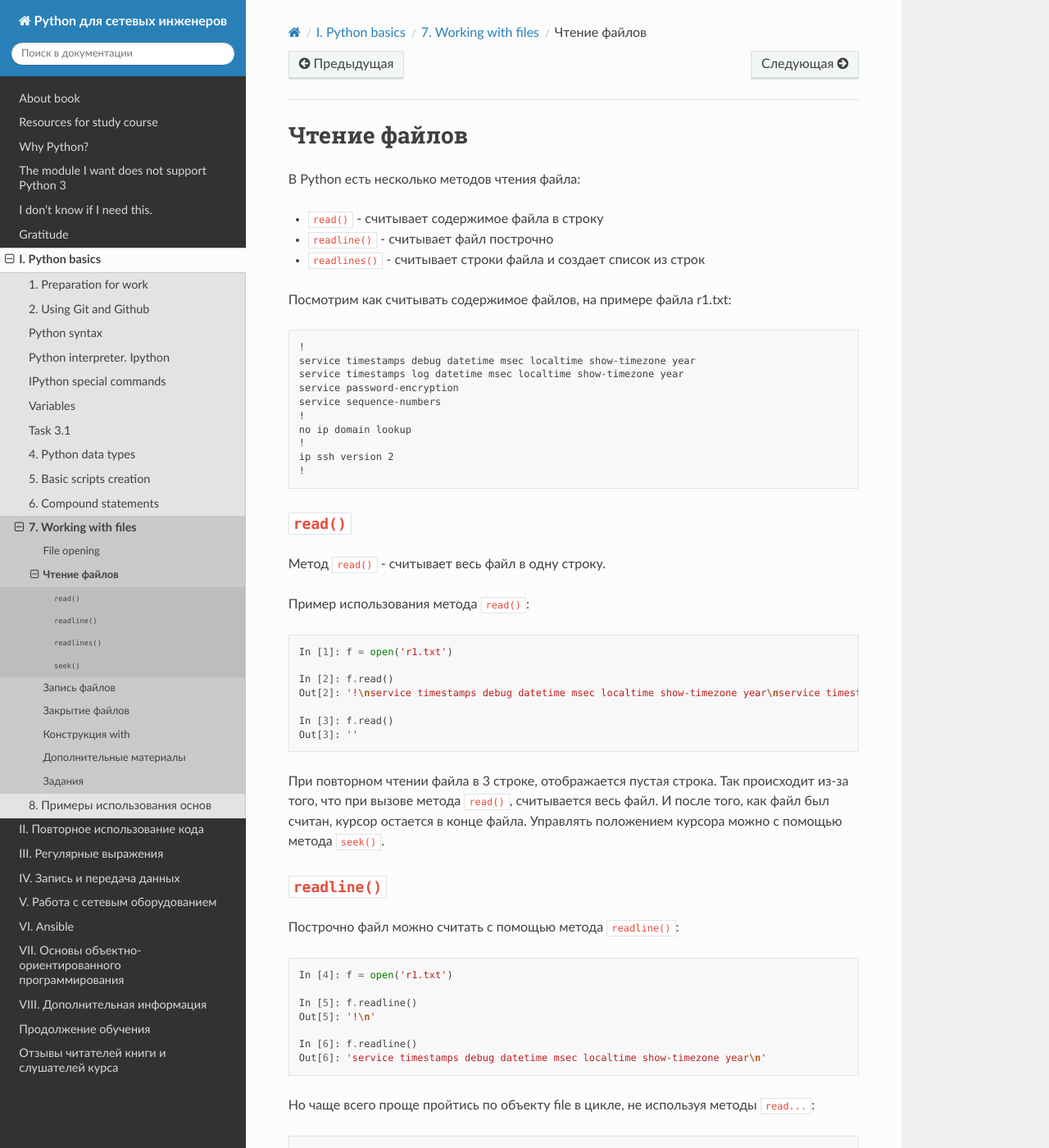
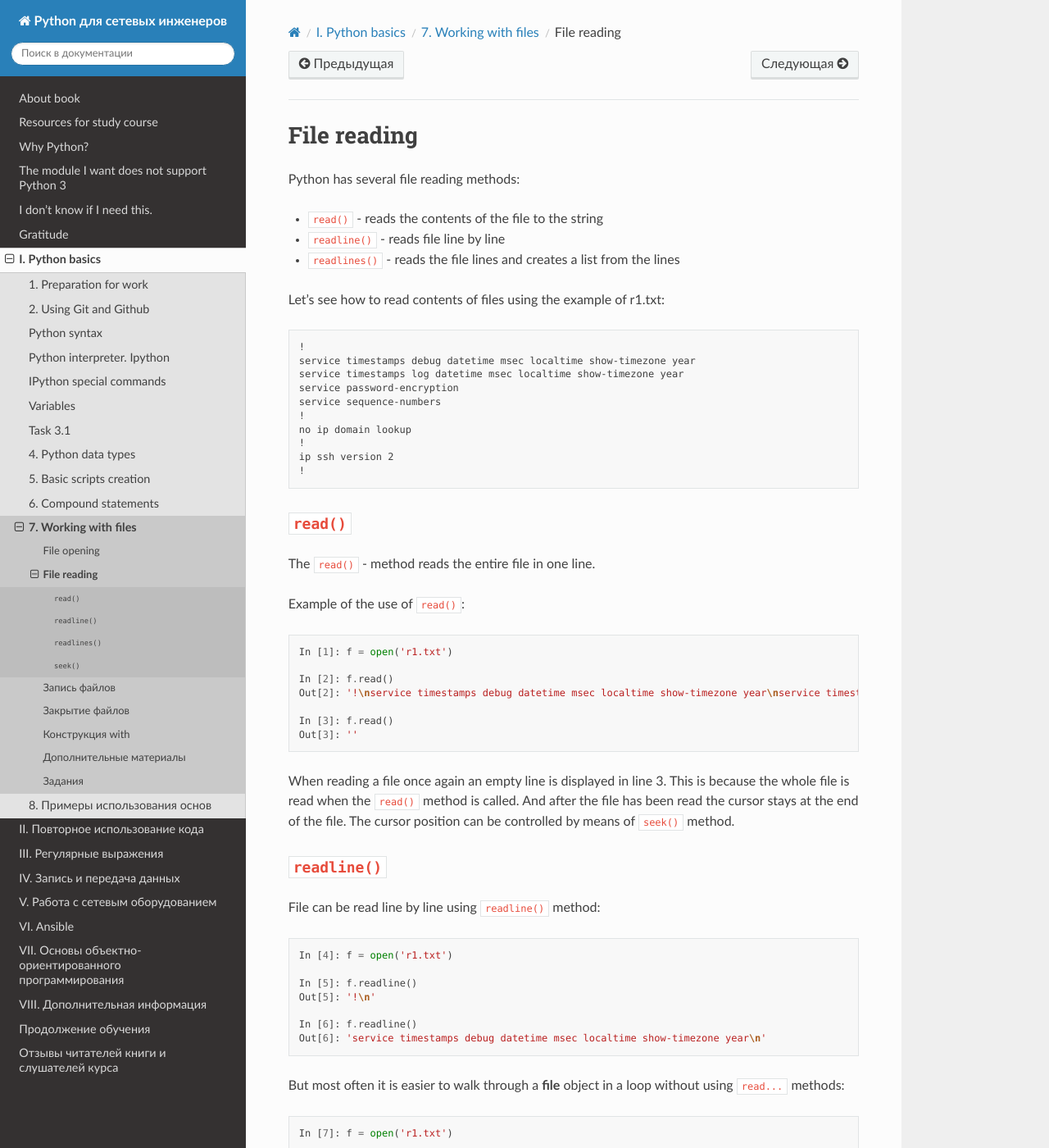
Before and after one commit to Aidar5/nattoeng, a Sphinx documentation site: the page built from docs/source/book/07_files/2_read.rst, in a window 1280 px wide and 1400 px high. Shown: the whole window at 82% size. Built offline with Sphinx 7.4.7 and the Read the Docs theme 2.0.0, drawn with Linux system fonts in a browser that asks for light colours; pages that are not in the unit, such as notebooks, are missing from menus; some of the changed text lies outside the part shown.

Commit message:
Update 2_read.rst

```diff
--- a/docs/source/book/07_files/2_read.rst
+++ b/docs/source/book/07_files/2_read.rst
@@ -1,13 +1,13 @@
-Чтение файлов
+File reading
 -------------
 
-В Python есть несколько методов чтения файла:
+Python has several file reading methods:
 
-* ``read()`` - считывает содержимое файла в строку
-* ``readline()`` - считывает файл построчно
-* ``readlines()`` - считывает строки файла и создает список из строк
+* ``read()`` - reads the contents of the file to the string
+* ``readline()`` - reads file line by line
+* ``readlines()`` - reads the file lines and creates a list from the lines
 
-Посмотрим как считывать содержимое файлов, на примере файла r1.txt:
+Let’s see how to read contents of files using the example of r1.txt:
 
 ::
 
@@ -25,9 +25,9 @@
 ``read()``
 ^^^^^^^^^^
 
-Метод ``read()`` - считывает весь файл в одну строку.
+The ``read()`` - method reads the entire file in one line.
 
-Пример использования метода ``read()``:
+Example of the use of ``read()``:
 
 .. code:: python
 
@@ -39,15 +39,12 @@
     In [3]: f.read()
     Out[3]: ''
 
-При повторном чтении файла в 3 строке, отображается пустая строка. Так
-происходит из-за того, что при вызове метода ``read()``, считывается
-весь файл. И после того, как файл был считан, курсор остается в конце
-файла. Управлять положением курсора можно с помощью метода ``seek()``.
+When reading a file once again an empty line is displayed in line 3. This is because the whole file is read when the ``read()`` method is called. And after the file has been read the cursor stays at the end of the file. The cursor position can be controlled by means of ``seek()`` method.
 
 ``readline()``
 ^^^^^^^^^^^^^^
 
-Построчно файл можно считать с помощью метода ``readline()``:
+File can be read line by line using ``readline()`` method:
 
 .. code:: python
 
@@ -59,8 +56,7 @@
     In [6]: f.readline()
     Out[6]: 'service timestamps debug datetime msec localtime show-timezone year\n'
 
-Но чаще всего проще пройтись по объекту file в цикле, не используя
-методы ``read...``:
+But most often it is easier to walk through a **file** object in a loop without using  ``read...`` methods:
 
 .. code:: python
 
@@ -92,8 +88,7 @@
 ``readlines()``
 ^^^^^^^^^^^^^^^
 
-Еще один полезный метод - ``readlines()``. Он считывает строки файла в
-список:
+Another useful method is ``readlines()``. It reads file lines to the list:
 
 .. code:: python
 
@@ -112,9 +107,7 @@
      'ip ssh version 2\n',
      '!\n']
 
-Если нужно получить строки файла, но без перевода строки в конце, можно
-воспользоваться методом ``split`` и как разделитель, указать символ
-``\n``:
+If you want to get lines of a file but without a Line feed character at the end, you can use ``split`` and specify the symbol ``\n`` as a separator:
 
 ::
 
@@ -134,10 +127,9 @@
      '!',
      '']
 
-Обратите внимание, что последний элемент списка - пустая строка.
+Note that the last item in the list is an empty string.
 
-Если перед выполнением ``split()``, воспользоваться методом
-``rstrip()``, список будет без пустой строки в конце:
+If you use ``split()``, before ``rstrip()``, the list will be without empty string at the end:
 
 .. code:: python
 
@@ -159,14 +151,12 @@
 ``seek()``
 ^^^^^^^^^^
 
-До сих пор, файл каждый раз приходилось открывать заново, чтобы снова
-его считать. Так происходит из-за того, что после методов чтения, курсор
-находится в конце файла. И повторное чтение возвращает пустую строку.
+Until now, the file had to be reopened to read it again. This is because after reading methods the cursor is at the end of the file. And second reading returns an empty string.
 
-Чтобы ещё раз считать информацию из файла, нужно воспользоваться методом
-``seek``, который перемещает курсор в необходимое положение.
+To read information from a file again you need to use the
+``seek`` method which moves the cursor to the desired position.
 
-Пример открытия файла и считывания содержимого:
+Example of file opening and content reading:
 
 .. code:: python
 
@@ -184,21 +174,19 @@
     ip ssh version 2
     !
 
-Если вызывать ещё раз метод ``read``, возвращается пустая строка:
+If you call ``read`` method again the empty string returns:
 
 .. code:: python
 
     In [17]: print(f.read())
 
-Но с помощью метода ``seek`` можно перейти в начало файла (0 означает
-начало файла):
+But with the ``seek`` method you can go to the beginning of the file (0 means the beginning of the file):
 
 .. code:: python
 
     In [18]: f.seek(0)
 
-После того как с помощью ``seek`` курсор был переведен в начало
-файла, можно опять считывать содержимое:
+Once the cursor has been set to the beginning of the file you can read the content again:
 
 .. code:: python
 
```
